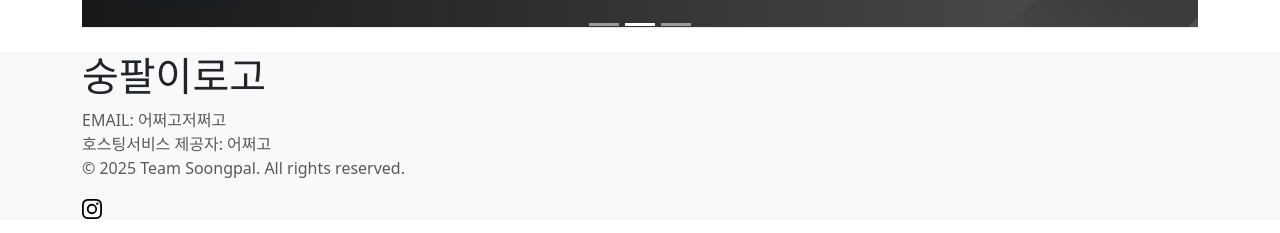
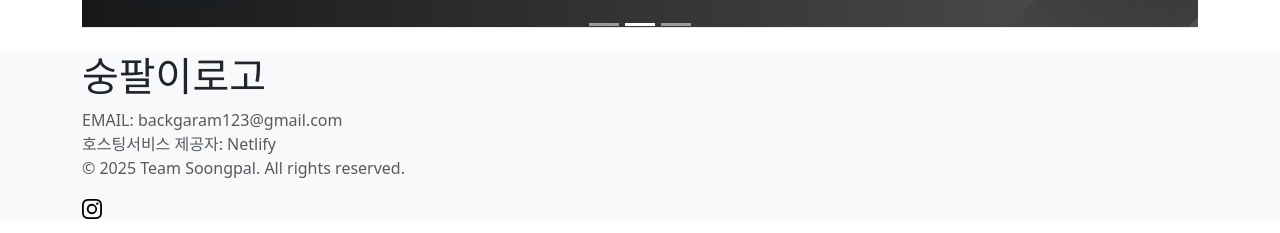
Before and after one commit to soongpal/frontend, a React (Vite) app: page / in a window 1280 px wide. Shown: the part 2413-2646 px from the top of the page. Built offline with nearby package versions, Linux system fonts and the light colour scheme.

Commit message:
feat: footer아래 마진 추가

```diff
--- a/src/components/layout/footer/Footer.tsx
+++ b/src/components/layout/footer/Footer.tsx
@@ -5,15 +5,15 @@ import { Instagram } from 'react-bootstrap-icons';
 const Footer: React.FC = () =>{
 
     return(
-      <footer className="bg-light text-start">
-        <Container className="align-items-center">
+      <footer className="bg-light text-start mb-3">
+        <Container className="align-items-center ">
             <h1>숭팔이로고</h1>
             <p className=" text-muted">
-                EMAIL: 어쩌고저쩌고<br />
-                호스팅서비스 제공자: 어쩌고<br />
+                EMAIL: backgaram123@gmail.com<br />
+                호스팅서비스 제공자: Netlify<br />
                 © 2025 Team Soongpal. All rights reserved.
             </p>
-            <a href="https://instagram.com" target="_blank" rel="noopener noreferrer">
+            <a href="https://instagram.com" target="_blank" rel="noopener noreferrer" >
                 <Instagram size={20} color="black"/>
             </a>
         </Container>
--- a/src/pages/HomePage.tsx
+++ b/src/pages/HomePage.tsx
@@ -1,6 +1,8 @@
 //맨처음 페이지임, 최신상품을 보여줄것
 import Banner from "../components/banner/Banner";
 import HomeProducGrid from "../components/product/HomeProductGrid";
+
+
 
 const Home: React.FC = () =>{
     return(
```
Also changed, not shown: src/assets/icons/logo.svg (renamed from src/assets/images/logo.svg).
